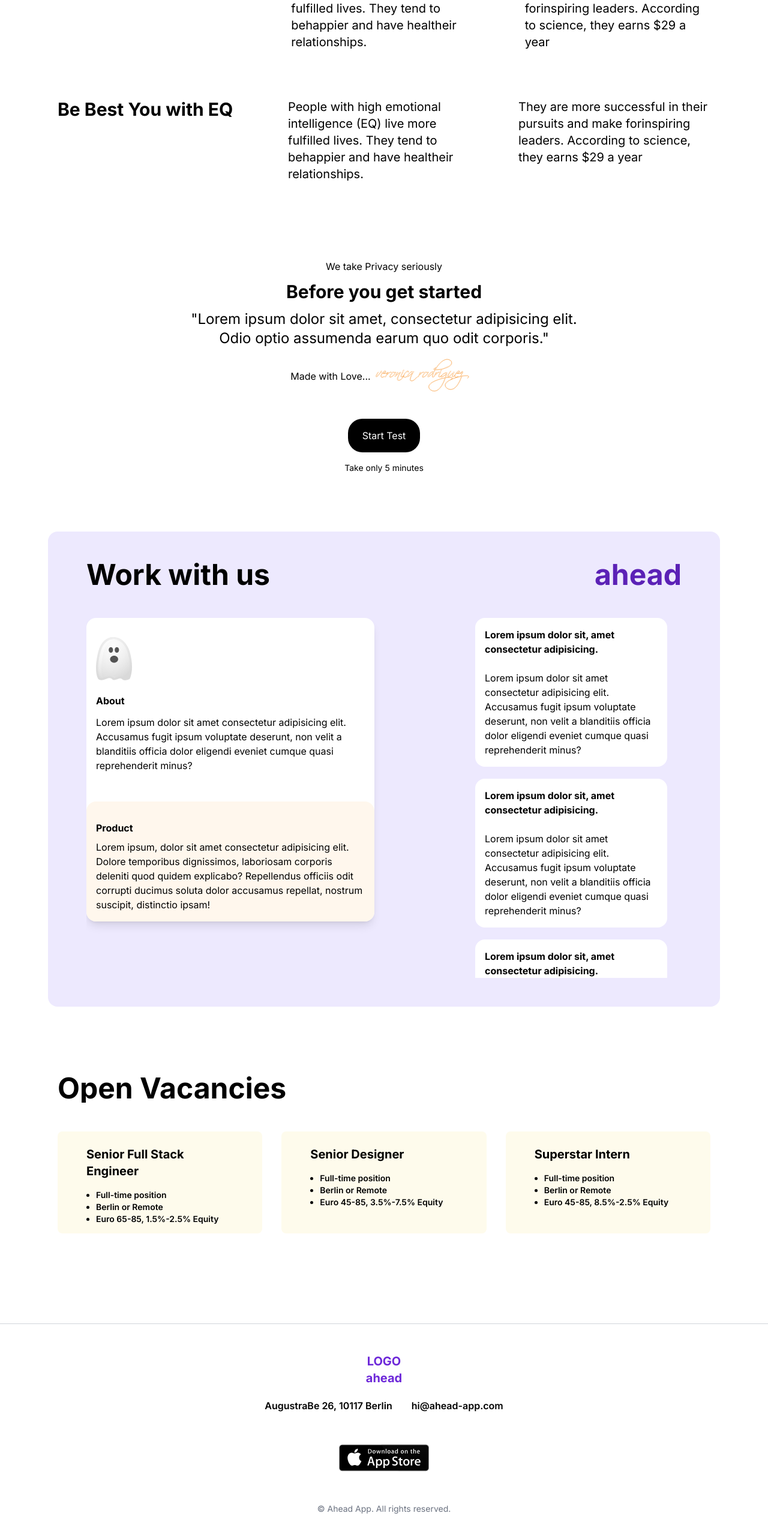
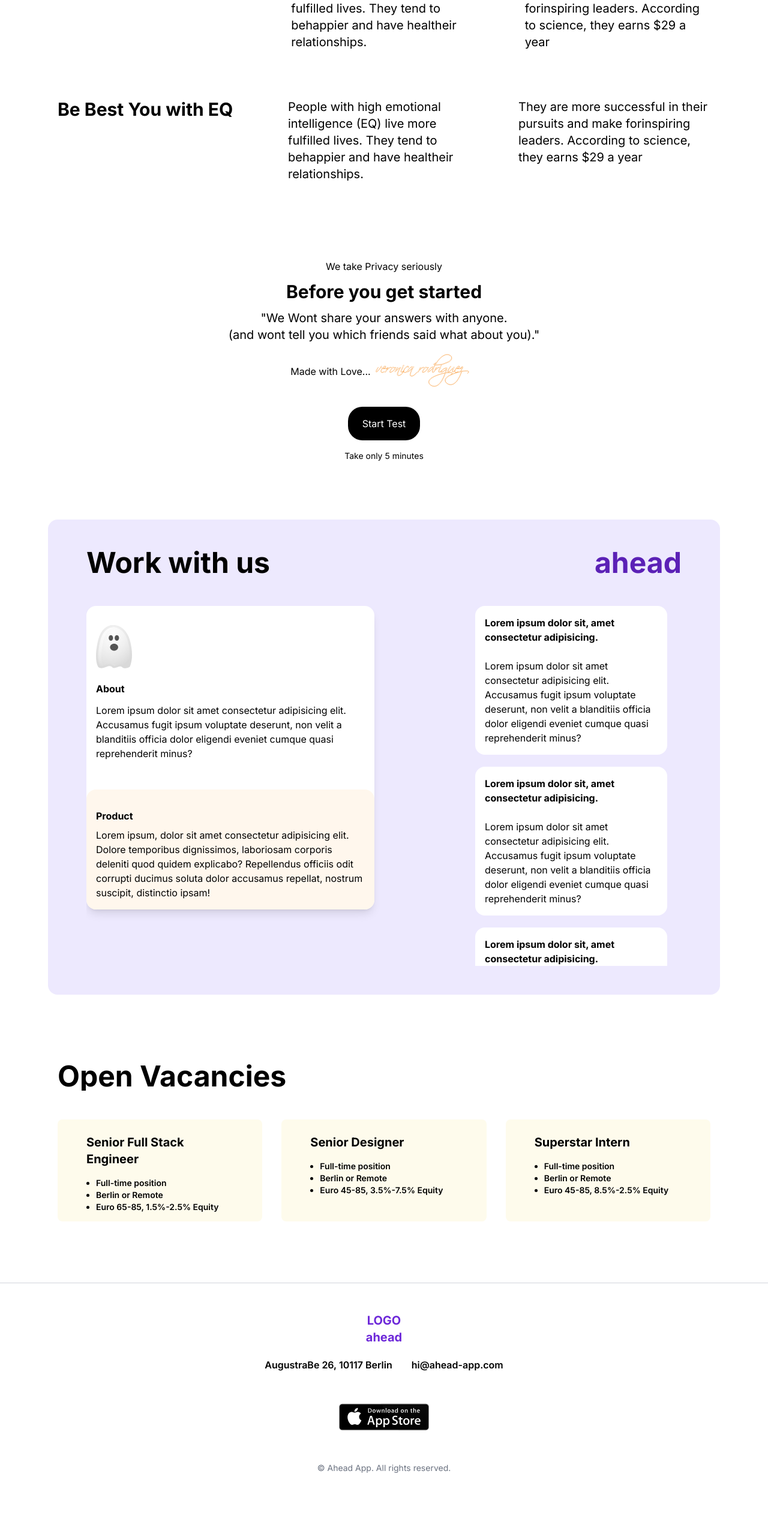
Before and after one commit to rushirrj/density-exchange-task, a Next.js app: page / in a window 1280 px wide. Shown: the part 120-2682 px from the top of the page at 60% size. After the commit the page ends 2625 px from the top, so only its background shows below. Built offline with nearby package versions, Linux system fonts and the light colour scheme.

Commit message:
Fixed Footer and Test Component

```diff
--- a/src/app/globals.css
+++ b/src/app/globals.css
@@ -30,7 +30,7 @@
 /* Handle */
 
 .custom-scrollbar::-webkit-scrollbar-thumb {
-  background: #805ad5;
+  background: #B29EF8;
   height: 20px;
   border-radius: 10px;
   max-height: 20px;
--- a/src/components/Footer.jsx
+++ b/src/components/Footer.jsx
@@ -3,7 +3,7 @@
 
 const Footer = () => {
   return (
-    <footer className="mt-16 border-gray-300  py-12 px-12 border-t">
+    <footer className="mt-4 border-gray-300  py-12 px-12 border-t">
       <p className="text-xl font-bold text-violet-700 text-center">LOGO</p>
       <p className="text-xl font-bold text-violet-700 text-center">ahead</p>
       <div className="flex gap-8 items-center justify-center mt-5 font-semibold">
--- a/src/components/Test.jsx
+++ b/src/components/Test.jsx
@@ -4,11 +4,11 @@
 const Test = () => {
   return (
     <section className="mt-20 flex flex-col gap-3 text-center p-8">
-      <p className="">We take Privacy seriously</p>
+      <p className="text-center">We take Privacy seriously</p>
       <p className="font-bold text-3xl">Before you get started</p>
-      <p className="text-2xl font-normal">
-        "Lorem ipsum dolor sit amet, consectetur adipisicing elit.
-        <br /> Odio optio assumenda earum quo odit corporis."
+      <p className="text-xl font-normal">
+        "We Wont share your answers with anyone.
+        <br /> (and wont tell you which friends said what about you)."
       </p>
       <div className="flex flex-row gap-2 items-center justify-center">
         <p className="">Made with Love...</p>
@@ -24,8 +24,7 @@
               opacity: [0,0,0,0.5,1],
               x: [0,0,2.5,3,2.7,0],
               transition: {
-                duration: 0.5,
-              },
+                duration: 1.3},
             },
           }}
           height="70"
@@ -72,7 +71,7 @@
             width: "100%", // Adjust the width as needed
             overflow: "hidden", // Hide overflowing text while sliding
           }}
-          className="pt-6"
+          className="pt-3"
         >
           <button className="rounded-3xl p-4 px-6 text-white bg-black">
             Start Test
```
